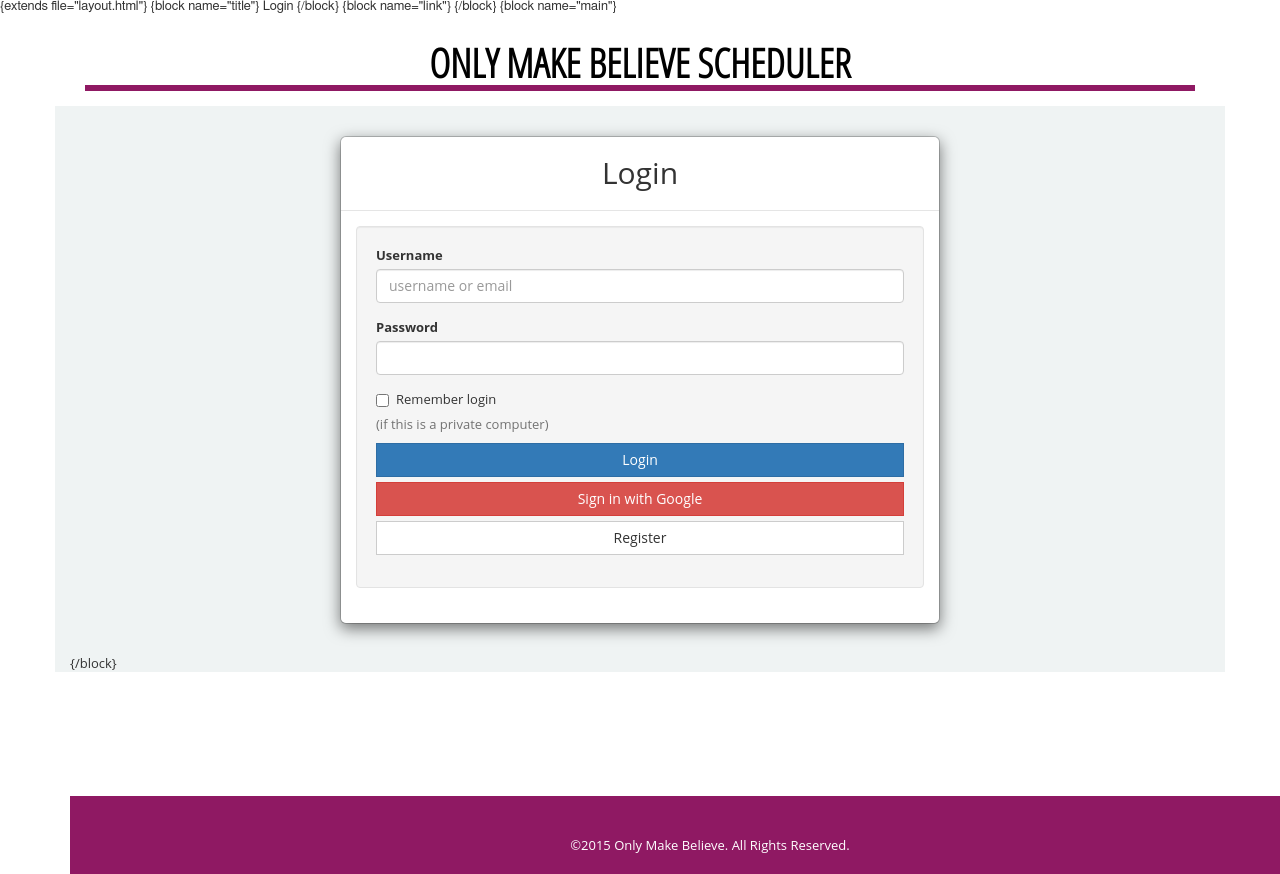
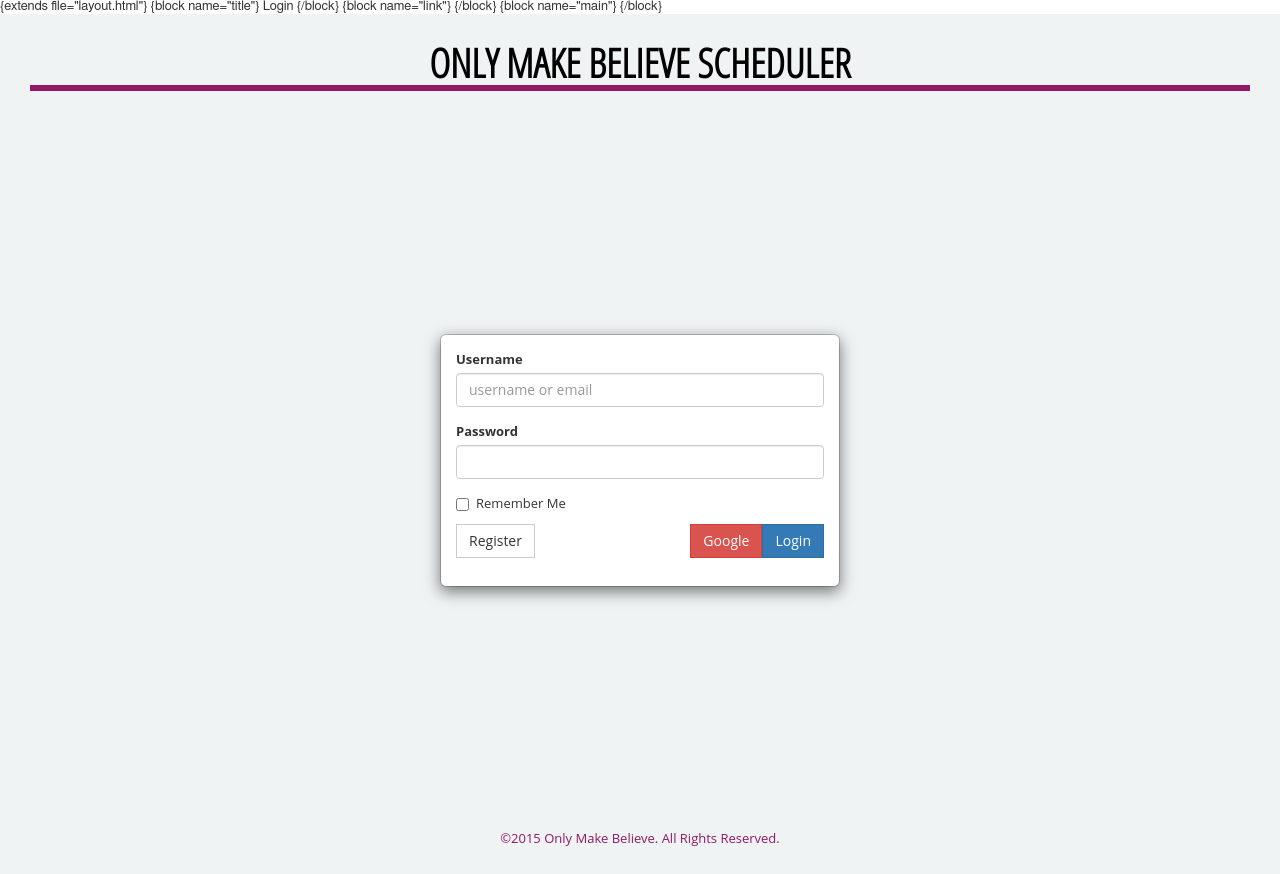
Before and after one commit to georgesankey/georgeRiotAngular, a PHP site: page /include/template/login.html in a window 1280 px wide; the page is wider, and only the part inside the window is pictured. Run offline with PHP 8.4, Linux system fonts and the light colour scheme.

Commit message:
updated login page and styling

```diff
--- a/include/template/login.html
+++ b/include/template/login.html
@@ -12,31 +12,32 @@ Login
 
 {block name="main"}
 
-<div class="container">
+<!-- Begin page content -->
+
+<div class="container login-content">
+
     <div class="col-md-12">
     	<h1 class="mainhead text-center">
     		Only Make Believe Scheduler
     		<i class="fa fa-clock-o iconcolor fa-lg"></i>
     	</h1>
     </div>
-</div>
-
-<!-- Begin page content -->
-
-<div class="container content">
 
   	<div id="login-overlay" class="modal-dialog">
 
 		<div class="modal-content">
 
+			<!--
 		  	<div class="modal-header">
-		      	<h2 class="modal-title text-center" id="myModalLabel">Login</h2>
+		      	<h3 class="modal-title text-center" id="login-title">
+		      		Only Make Believe Scheduler
+		      	</h3>
 		  	</div>
+		  	-->
 
 		  	<div class="modal-body">
 		      	<div class="row">
 		          	<div class="col-xs-12">
-	              	<div class="well">
 
 	                  	<form id="loginForm" method="POST" action="login.php">
 
@@ -65,23 +66,17 @@ Login
 	                      	<div class="checkbox">
 
 	                          	<label>
-
-	                              	<input type="checkbox" name="remember" id="remember"> Remember login
-
+	                              	<input type="checkbox" name="remember" id="remember"> Remember Me
 	                          	</label>
-
-	                          	<p class="help-block">(if this is a private computer)</p>
 
 	                      	</div>
 
-	                      	<button type="submit" class="btn btn-primary btn-block btn-norad">Login</button>
-	                      	<button type="submit" class="btn btn-danger btn-block btn-norad"><i class="fa fa-google fa-lg fa-fw"></i>Sign in with Google</button>
+	                      	<button type="submit" class="btn btn-primary btn-norad pull-right">Login</button>
+	                      	<button type="submit" class="btn btn-danger btn-norad pull-right"><i class="fa fa-google fa-lg fa-fw"></i>Google</button>
 
-	                      	<button type="reset" class="btn btn-default btn-block btn-norad">Register</button>
-
+	                      	<button type="reset" class="btn btn-default btn-norad pull-left">Register</button>
+	                      	<div class="clear">&nbsp;</div>
 	                  	</form>
-
-	              	</div>
 
 		          	</div>
 
@@ -94,9 +89,9 @@ Login
 
 	</div>
 
-<div class="clear">&nbsp;</div>
+</div>
 
-<div class="footer">
+<div class="login-footer">
     <p class="text-muted">&#169;2015 Only Make Believe. All Rights Reserved.</p>
 </div>
 
--- a/resources/css/style.css
+++ b/resources/css/style.css
@@ -11,10 +11,6 @@ Email: timamdad@hawk.iit.edu;
   src: url('../fonts/algoth.ttf') format('truetype');
 }
 
-html {
-  position: relative;
-  min-height: 100%;
-}
 body {
   /* Margin bottom by footer height */
   font-family: 'Source Sans Pro', sans-serif;
@@ -27,47 +23,41 @@ body {
   font:13px Helmet, Freesans, sans-serif;
 }
 
-.footer {
-  position: absolute;
-  bottom: 0;
-  width: 100%;
-  /* Set the fixed height of the footer here */
-  height: 80px;
-  background-color: #8f1963;
-  border-top:solid 2px white;
+@media (min-width: 768px) {
+  #login-overlay {
+    height:235px;
+    width:400px;
+    position:absolute;
+    margin:auto;
+    left:0;right:0;top:0;bottom:0;
+  }
 }
 
-.footer p {
-  color:white;
+.login-footer {
+  position:fixed;
+  bottom:0px;
+  width: 100%;
+  height: 50px;
+  background-color: transparent;
+}
+
+.login-footer p {
+  color:#8f1963;
   margin:5px;
   text-align: center;
-    vertical-align: middle;
-    padding-top: 20px;
 }
 /* Custom page CSS
 -------------------------------------------------- */
-
-
-body > .container {
-  padding: 0px 15px 0;
-
-}
-.container .text-muted {
-  margin: 20px 0;
-}
-
-.footer > .container {
-  padding-right: 15px;
-  padding-left: 15px;
-}
 
 code {
   font-size: 80%;
 }
 
-.content {
+.login-content {
+  position:fixed;
+  height:100%;
+  width:100%;
   background-color: #eff3f3;
-
 }
 
 .clear {
--- a/resources/js/main.js
+++ b/resources/js/main.js
@@ -97,7 +97,6 @@ return {
 };
 }]);
 
-// Inserts the calendar onto the page
 $(document).ready(function() {
 
    $("#menu-btn").on("click", function() {
```
Also changed, not shown: include/template/dashboard.html (+8 -0 lines), include/template_c/b9632138c30a88d22128ae904b36ad5c01e507cc_0.file.dashboard.html.php (+33 -25 lines). Lines whose indentation alone changed are shown as unchanged.
